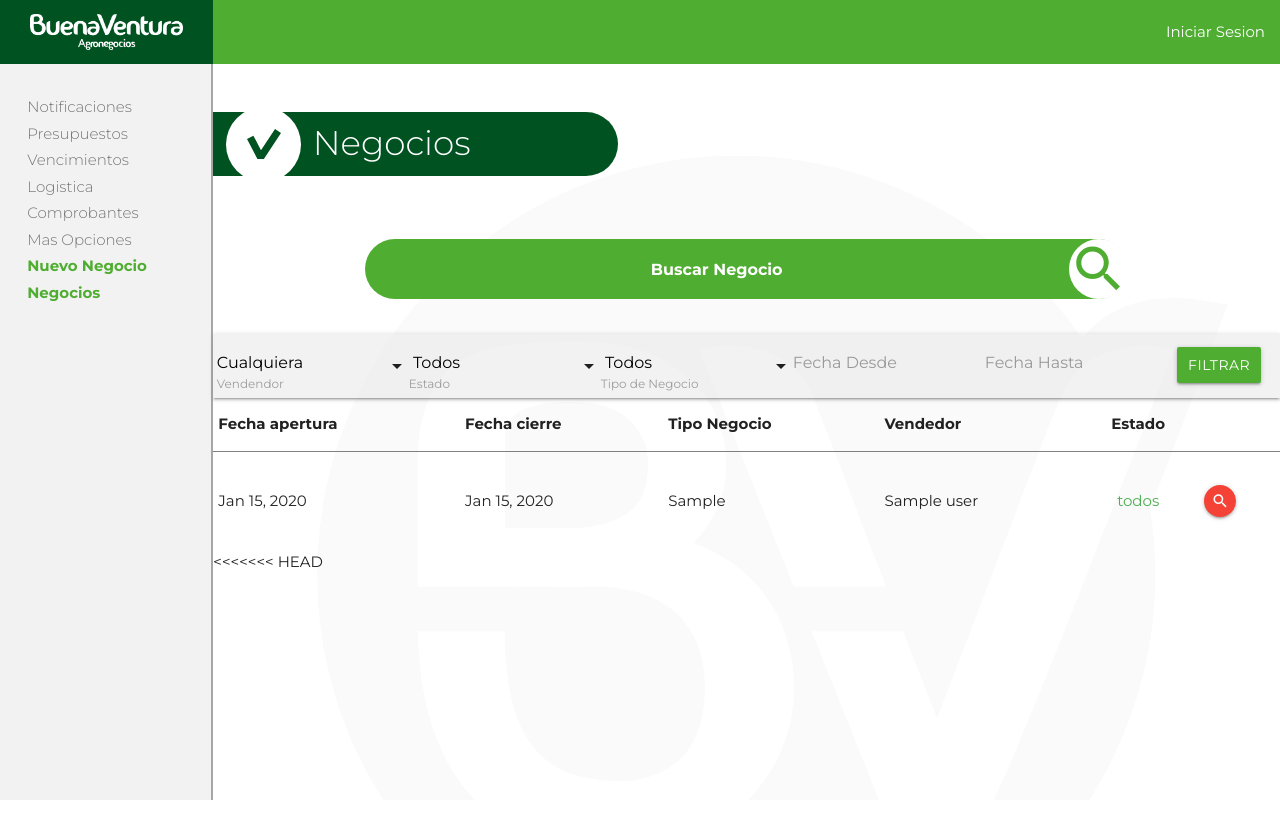
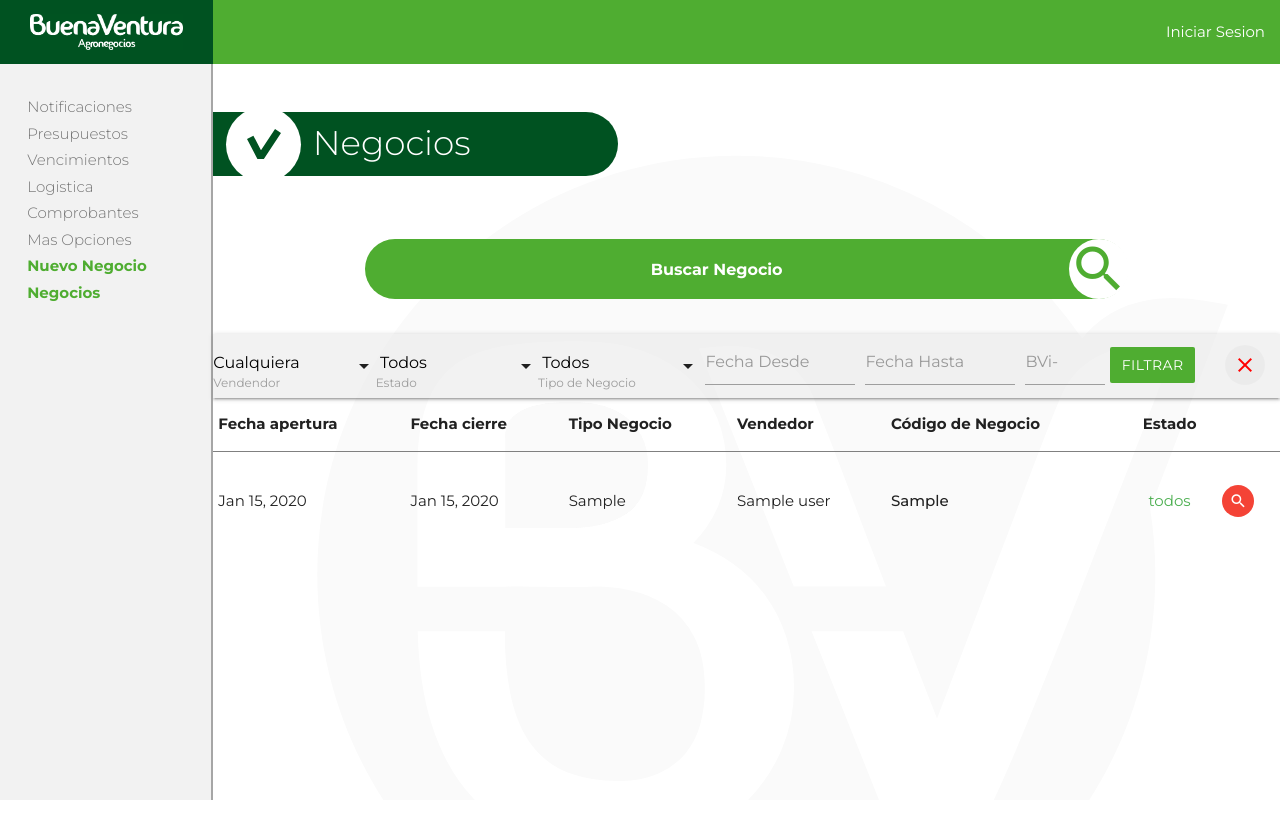
Before and after one commit to tobiasjpalacios/Buenaventura, a Django app: template BAProject/BAapp/templates/todos_los_negocios.html in a window 1280 px wide. Run offline with Django 3.2, Linux system fonts and the light colour scheme; the template is opened without the code that fills it: most values are stand-ins (such as "Sample title", 1, 10 or a date in 2020).

Commit message:
agregue cambios charlados  en filtro de negocios

```diff
--- a/BAProject/BAapp/static/js/todos_negocios.js
+++ b/BAProject/BAapp/static/js/todos_negocios.js
@@ -1,6 +1,32 @@
-  $(document).ready(function(){
-    $('select').formSelect();
+$(document).ready(function(){
+  $('select').formSelect();
+  $('.tooltipped').tooltip();
+  $('.scrollspy').scrollSpy();
+  $('.collapsible').collapsible();
+  $('.fixed-action-btn').floatingActionButton();
+  $('.modal').modal();
+  $('.logis').hide();
+  $('#ocultar').hide();
+  $('#campo').hide();
+
+  $('#mostrar').click(function(){
+    $('#ocultar').show();
+    $('.logistica').hide();
+    $('#mostrar').hide();
+    $('.logis').show();
+
   });
+
+  $('#ocultar').click(function(){
+      $('.logis').hide();
+      $('.logistica').show();
+      $('#ocultar').hide();
+      $('#mostrar').show();
+  });
+
+  $('input#input_text, textarea#textarea2').characterCounter();
+
+});
 
   document.addEventListener('DOMContentLoaded', function() {
     var elems = document.querySelectorAll('.datepicker');
@@ -66,10 +92,6 @@
     var instances = M.Datepicker.init(elems, options);
   });
 
-  $(document).ready(function() {
-    $('input#input_text, textarea#textarea2').characterCounter();
-  });
-
   function searchBuscadorNegocio(){
       var value = $("#inputBuscadorNegocio").val().toLowerCase();
       $("#tableNegocios tr").filter(function() {
@@ -87,34 +109,34 @@
   //   }
   // }
 
-  $(document).ready(function(){
-  $('.scrollspy').scrollSpy();
-  $('.collapsible').collapsible();
-  $('.fixed-action-btn').floatingActionButton();
-  $('.modal').modal();
-  $('.logis').hide();
-  $('#ocultar').hide();
-  $('#campo').hide();
+// esta funcion arregla los problemas relacionos con los multiple options de los filtros.
+// todavia hay un "error", que cuando se actualiza un selected, se cierran las opciones.
 
-  $('#mostrar').click(function(){
-    $('#ocultar').show();
-    $('.logistica').hide();
-    $('#mostrar').hide();
-    $('.logis').show();
+function multipleOptionFirstItem(id, select, varId, todos, counter) {
+  if (varId.length > 1 && varId[0] == "todos") {
+    if (counter < 1) {
+      todos.prop('selected', false);
+      select.formSelect();
+      counter++
+    }
+    else {
+      $('#'+id+' > option').each(function() {
+        if ($(this).val() != "todos") {
+          $(this).prop('selected', false);
+        }
+        select.formSelect();
+        counter=0
+      })
+    }
+  }
 
- });
+  if (varId.length == 0) {
+    todos.prop('selected', 'selected');
+    select.formSelect();
+  }
 
- $('#ocultar').click(function(){
-    $('.logis').hide();
-    $('.logistica').show();
-    $('#ocultar').hide();
-    $('#mostrar').show();
-
- });
-});
-
-// estas "funciones" arreglan los problemas relacionos con los multiple options de los filtros.
-// todavia hay un "error", que cuando se actualiza un selected, se cierran las opciones.
+  return counter;
+}
 
 var i = 0
 $('#selectVendedores').on('change', function(e) {
@@ -123,27 +145,8 @@ $('#selectVendedores').on('change', function(e) {
   var vendedores = select.val();
   var todos = select.find('option:eq(0)');
 
-  if (vendedores.length > 1 && vendedores[0] == "todos") {
-    if (i < 1) {
-      todos.prop('selected', false);
-      select.formSelect();
-      i++
-    }
-    else {
-      $('#selectVendedores > option').each(function() {
-        if ($(this).val() != "todos") {
-          $(this).prop('selected', false);
-        }
-        select.formSelect();
-        i=0
-      })
-    }
-  }
-
-  if (vendedores.length == 0) {
-    todos.prop('selected', 'selected');
-    select.formSelect();
-  }
+  var fun = multipleOptionFirstItem('selectVendedores', select, vendedores, todos, i);
+  i = fun;
 
 });
 
@@ -154,26 +157,76 @@ $('#selectEstados').on('change', function(e) {
   var estados = select.val();
   var todos = select.find('option:eq(0)');
 
-  if (estados.length > 1 && estados[0] == "todos") {
-    if (o < 1) {
-      todos.prop('selected', false);
-      select.formSelect();
-      o++
-    }
-    else {
-      $('#selectEstados > option').each(function() {
-        if ($(this).val() != "todos") {
-          $(this).prop('selected', false);
-        }
-        select.formSelect();
-        o=0
-      })
-    }
-  }
-
-  if (estados.length == 0) {
-    todos.prop('selected', 'selected');
-    select.formSelect();
-  }
+  var fun = multipleOptionFirstItem('selectEstados', select, estados, todos, o);
+  o = fun;
 
 });
+
+// scroll con filtro y head fijos
+
+var $a = $("#fixedForScroll");
+
+// table
+var tableOffset = $("#tableNegocios").offset().top;
+var $header = $("#tableNegocios > thead");
+var $fixedHeader = $("#headerFixed").append($header.clone());
+var headerWidth = $header.width()
+
+// filter
+var filterOffset = $("#navFiltro > div").offset().top;
+var $fixedFilter = $("#filtroFixed");
+var filterHeight = $("#navFiltro").height();
+var filterWidth = $("#navFiltro").width();
+
+// nav
+var nav = $("nav");
+var navHeight = nav.height();
+
+$a.css({
+  top:navHeight+"px"
+});
+$fixedFilter.css({
+  width: filterWidth+"px"
+});
+$fixedHeader.css({
+  width: filterWidth+"px"
+});
+
+$(window).bind("scroll", function() {
+  var offset = $(this).scrollTop();
+
+  if (offset >= tableOffset && $fixedHeader.is(":hidden")) {
+    $filterClone = $("#navFiltro > div").detach();
+    $fixedFilter = $("#filtroFixed").append($filterClone);
+
+    $.each($header.find('tr > th'), function(ind, val) {
+      var original_width = $(val).width();
+      $($fixedHeader.find('tr > th')[ind]).width(original_width);
+    });
+
+    $("#fixedForScroll").slideDown("fast");
+  }
+  else if (offset < tableOffset) {
+    var filterClone = $("#filtroFixed > div").detach();
+    $("#navFiltro").append(filterClone);
+
+    $("#fixedForScroll").slideUp("fast");
+  }
+});
+
+// limpia filtros
+
+function limpiarFiltros() {
+  var $idDeNeg = $("#idDeNeg");
+  var $fechaDesde = $("#fechaDesde");
+  var $fechaHasta = $("#fechaHasta");
+
+  $idDeNeg.val("");
+  $fechaDesde.val("");
+  $fechaHasta.val("");
+
+  $("#selectVendedores option[value='todos']").prop('selected', true).change();
+  $("#selectEstados option[value='todos']").prop('selected', true).change();
+  $("#selectTipo option[value='todos']").prop('selected', true).change();
+  $("#selectTipo").formSelect();
+}
--- a/BAProject/BAapp/templates/negocio.html
+++ b/BAProject/BAapp/templates/negocio.html
@@ -1040,6 +1040,7 @@ body {
       var input = $($("#form")[0].rows[index+1]).find('[name="'+element+'"]');
       if (element == "tipo_pago" || element == "tasa") {
         input.val(edits.items[index][element]).change();
+        input.formSelect()
       }
       else {
         input.val(edits.items[index][element]);
@@ -1055,6 +1056,7 @@ body {
       var input = $($("#form")[0].rows[index+1]).find('[name="'+element+'"]')
       if (element == "tipo_pago" || element == "tasa") {
         input.val(edits.items[index][element]).change()
+        input.formSelect()
       }
       else if (element == "distribuidor") {
         // do nothing
--- a/BAProject/BAapp/templates/tempAux/tableNegociosFiltros.html
+++ b/BAProject/BAapp/templates/tempAux/tableNegociosFiltros.html
@@ -28,7 +28,8 @@
                 <td>Por Definir</td>
             {% endif %}
         {% endif %}
+        <td><strong>{{negocio.id_de_neg}}</strong></td>
         <td class="green-text center">{{negocio.estado}}</td>
-        <td><a class="btn-floating btn-small waves-effect waves-light red " onclick="detalleNegocio('{{negocio.id_prop}}')"><i class=" small material-icons ">search</i></a></td>
+        <td><a class="btn-floating btn-small waves-effect waves-light red no-shadows" onclick="detalleNegocio('{{negocio.id_prop}}')"><i class=" small material-icons ">search</i></a></td>
     </tr>
 {% endfor %}
--- a/BAProject/BAapp/templates/todos_los_negocios.html
+++ b/BAProject/BAapp/templates/todos_los_negocios.html
@@ -9,6 +9,9 @@ BuenaVentura Agronegocios
 {%block body%}
 
 <style>
+html, body {
+  overflow-x: hidden;
+}
 #inputBuscadorNegocio::placeholder { /* Firefox, Chrome, Opera */
   color: white !important;
   font-weight: bold !important;
@@ -22,9 +25,37 @@ BuenaVentura Agronegocios
   border-radius: 2em;
   text-align: center;
 }
-#fechaDesde::placeholder, #fechaHasta::placeholder { /* Firefox, Chrome, Opera */
+#idDeNeg {
+  width: 80px;
+  border-bottom: 1px solid #9e9e9e !important;
+  margin-left: 5px;
+  margin-right: 5px;
+}
+#fechaDesde, #fechaHasta {
+  width: 150px;
+  border-bottom: 1px solid #9e9e9e !important;
+  margin-left: 5px;
+  margin-right: 5px;
+}
+#fechaDesde::placeholder, #fechaHasta::placeholder, #idDeNeg::placeholder { /* Firefox, Chrome, Opera */
   color: #999;
   text-align: start;
+}
+#headerFixed {
+  background-color: white;
+  z-index: 998;
+}
+#filtroFixed {
+  z-index: 999;
+  background-color: #ebebeb !important;
+}
+#navFiltro {
+  background-color: #dfdfdf6b !important;
+}
+#fixedForScroll {
+  position: fixed;
+  display: none;
+  z-index: 997;
 }
 </style>
 
@@ -56,7 +87,7 @@ BuenaVentura Agronegocios
       <div class="container">
         <div class="input-field col s12 shearS" style="padding: 0rem;">
           <input id="inputBuscadorNegocio"
-          placeholder="Buscar Negocio" onkeyup="searchBuscadorNegocio()" type="text">
+            placeholder="Buscar Negocio" onkeyup="searchBuscadorNegocio()" type="text" autocomplete="off">
           <i class="medium material-icons shear_circule" style="position: relative; left: 1px;">search</i>
         </div>
       </div>
@@ -64,8 +95,8 @@ BuenaVentura Agronegocios
 
 
 
-  <nav style="background-color: #dfdfdf6b!important;">
-    <div class="nav-wrapper clv" style="width: 100%; background-color:transparent;">
+    <nav id="navFiltro">
+      <div class="nav-wrapper clv" style="width: 100%;">
         <ul id="nav-mobile" class="" style="display: flex; justify-content: space-between;">
           <li>
             <div class="input-field clv">
@@ -104,26 +135,43 @@ BuenaVentura Agronegocios
           </li>
           <li>
             <div class="input-field clv">
-            <input type="text" class="datepicker" id="fechaDesde" name="fechaDesde" placeholder="Fecha Desde">
+              <input type="text" class="datepicker" id="fechaDesde" name="fechaDesde" placeholder="Fecha Desde" autocomplete="off">
             </div>
           </li>
           <li>
             <div class="input-field clv">
-            <input type="text" class="datepicker" id="fechaHasta" name="fechaHasta" placeholder="Fecha Hasta">
+              <input type="text" class="datepicker" id="fechaHasta" name="fechaHasta" placeholder="Fecha Hasta" autocomplete="off">
+            </div>
+          </li>
+          <li>
+            <div class="input-field clv">
+              <input type="number" maxlength="255" min="1" placeholder="BVi-" name="idDeNeg" id="idDeNeg" autocomplete="off">
             </div>
           </li>
           <li>
             <div class="clv">
-            <a class="waves-effect waves-light btn col s12" style="background-color: #4fad31;"
+              <a class="waves-effect waves-light btn col s12 no-shadows" style="background-color: #4fad31;"
                 onclick="filtrar()">filtrar</a>
+            </div>
+          </li>
+          <li>
+            <div class="clv">
+              <a class="btn-floating waves-effect waves-dark no-shadows tooltipped" style="background-color: #00000007;"
+                data-tooltip="Limpiar filtros" data-position="top" onclick="limpiarFiltros()">
+                <i class="material-icons" style="color: red;">clear</i>
+              </a>
             </div>
           </li>
         </ul>
       </div>
     </nav>
 
+    <div id="fixedForScroll">
+      <nav id="filtroFixed"></nav>
+      <table id="headerFixed"></table>
+    </div>
 
-  <div class=" offset-s2 " style="width: 100%; position: relative;">
+    <div class="offset-s2" style="width: 100%; position: relative;">
       <table id="tableNegocios">
         <thead>
           <tr style="border-bottom: 1px solid grey;">
@@ -137,6 +185,7 @@ BuenaVentura Agronegocios
             {% if request.user|has_group:"Vendedor"%}
             <th>Proveedores</th>
             {% endif %}
+            <th>Código de Negocio</th>
             <th class="center">Estado</th>
             <th></th>
           </tr>
@@ -174,8 +223,9 @@ BuenaVentura Agronegocios
               <td>Por Definir</td>
               {% endif %}
             {% endif %}
+            <td><strong>{{negocio.id_de_neg}}</strong></td>
             <td class="green-text center">{{negocio.estado}}</td>
-          <td><a class="btn-floating btn-small waves-effect waves-light red "
+            <td><a class="btn-floating btn-small waves-effect waves-light red no-shadows"
                 onclick="detalleNegocio('{{negocio.id_prop}}')"><i class=" small material-icons ">search</i></a></td>
           </tr>
           {% endfor %}
@@ -183,27 +233,27 @@ BuenaVentura Agronegocios
         </tbody>
       </table>
     </div>
+  </div>
 
   <script src="{% static 'js/todos_negocios.js' %}"></script>
 
-<<<<<<< HEAD
   <script>
-    function detalleNegocio(idProp){
-      $.ajax({
-        type: 'POST',
-        url: "{% url 'detalleNegocio' %}",
-        data: {'idProp':idProp,
-        csrfmiddlewaretoken: '{{ csrf_token }}'},
-        success: function (data) {
-          $("#modalNegocio").html(data);
-          $('#modalDetalleNegocio').modal('open');
-        },
-        error: function (response) {
-            console.log("Error")
-        }
-      })
-    };
-=======
+    // function detalleNegocio(idProp){
+    //   $.ajax({
+    //     type: 'POST',
+    //     url: "{% url 'detalleNegocio' %}",
+    //     data: {'idProp':idProp,
+    //     csrfmiddlewaretoken: '{{ csrf_token }}'},
+    //     success: function (data) {
+    //       $("#modalNegocio").html(data);
+    //       $('#modalDetalleNegocio').modal('open');
+    //     },
+    //     error: function (response) {
+    //         console.log("Error")
+    //     }
+    //   })
+    // };
+
     function searchBuscadorNegocio() {
       var value = $("#inputBuscadorNegocio").val().toLowerCase();
       $("#tableNegocios tr").filter(function () {
@@ -230,23 +280,6 @@ BuenaVentura Agronegocios
           'idItem': idItem,
           csrfmiddlewaretoken: '{{ csrf_token }}'
         },
-      success: function (data) {
-        $("#modalNegocio").html(data);
-        $('#modalDetalleNegocio').modal('open');
-      },
-      error: function (response) {
-        console.log("Error")
-      }
-    })
-  };
->>>>>>> todo info_negocio
-
-    function detalleArticuloNegocio(idItem, funOrig){
-      $.ajax({
-        type: 'POST',
-        url: "{% url 'detalleItem' %}",
-        data: {'idItem':idItem,
-        csrfmiddlewaretoken: '{{ csrf_token }}'},
         success: function (data) {
           $("#modalNegocio").html(data);
           $('#modalDetalleNegocio').modal('open');
@@ -294,11 +327,12 @@ BuenaVentura Agronegocios
       M.toast({html: 'Error! "Fecha Desde" no puede estar en blanco.'});
       errores = 1;
     }
+    var idDeNeg = $('#idDeNeg').val();
     if (errores == 0){
       $.ajax({
           url: "{% url 'filtrarNegocios' %}",
           type: 'POST',
-          data: {'vendedor':vendedor,'estado':estado,'tipo':tipo,
+          data: {'vendedor':vendedor,'estado':estado,'tipo':tipo,'idDeNeg':idDeNeg,
               'tipoFecha':tipoFecha,'fechaDesde':fechaDesde, 'fechaHasta':fechaHasta,
               csrfmiddlewaretoken: '{{ csrf_token }}'},
           success: function(data){
```
Also changed, not shown: BAProject/BAapp/views.py (+12 -2 lines). Lines whose indentation alone changed are shown as unchanged.
